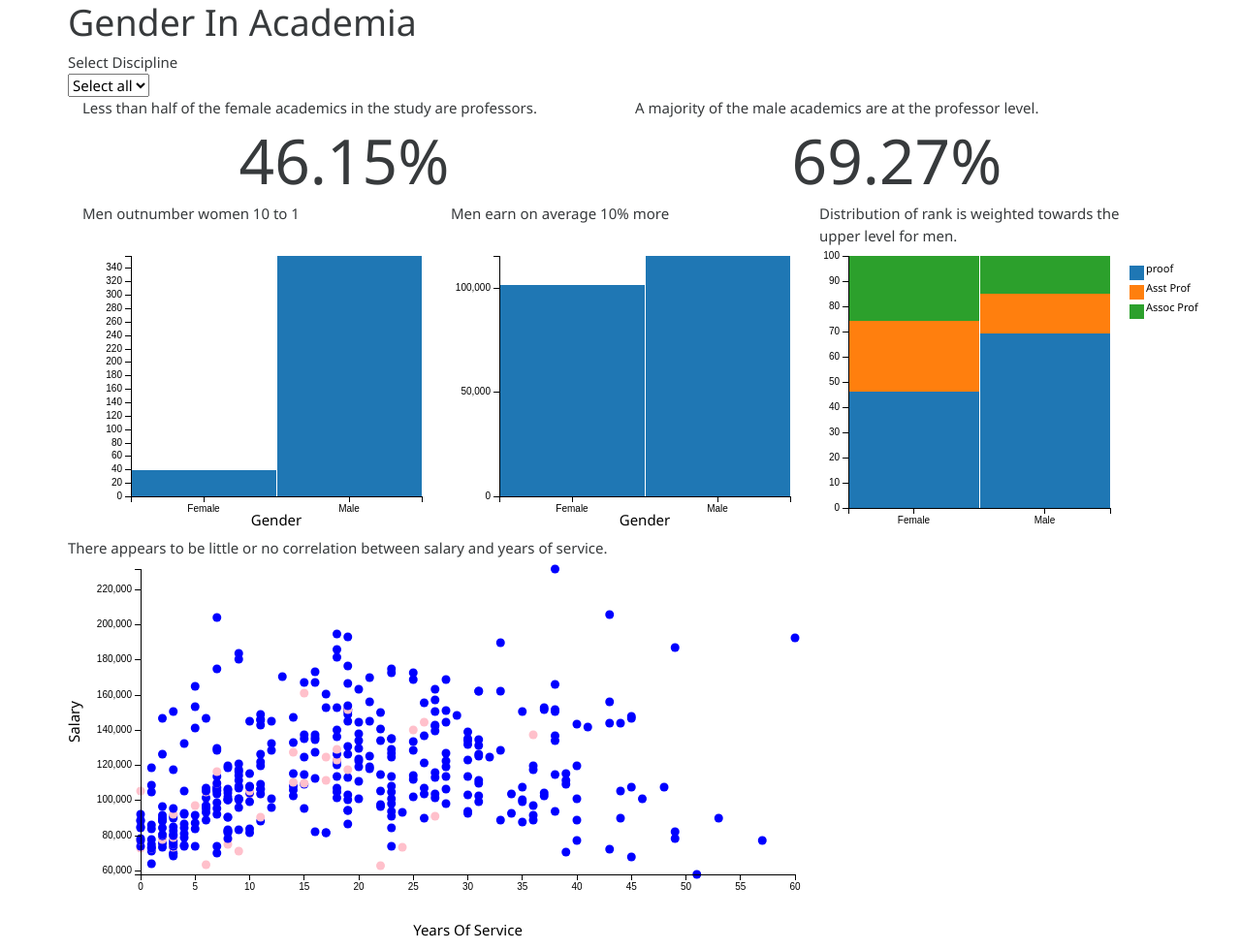
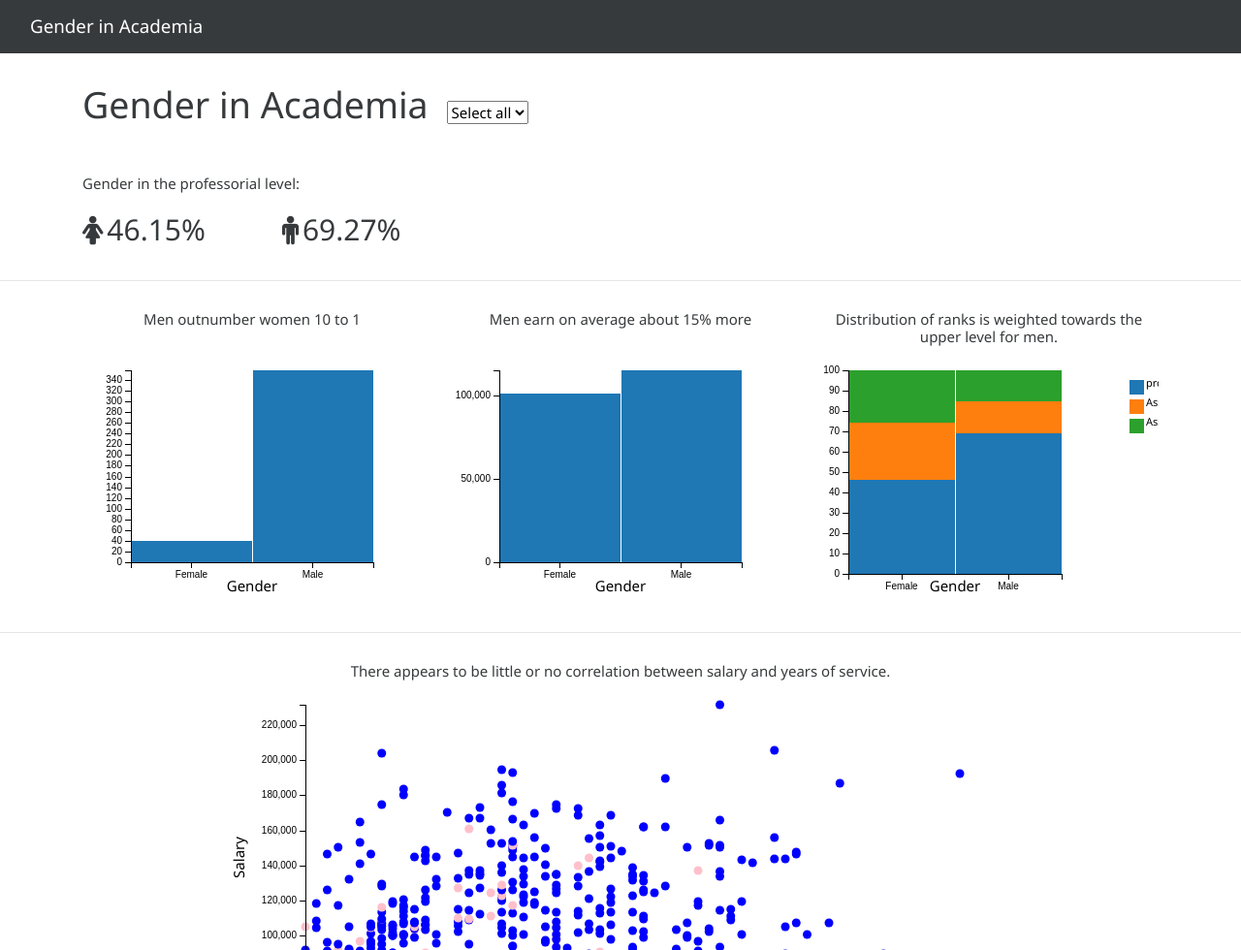
Before and after one commit to StephenWhittington/Dashboard-Mini-Project, a plain HTML site: page index.html in a window 1280 px wide. Shown: the top 980 px of the page at 97% size. Drawn offline with Linux system fonts and the light colour scheme.

Commit message:
added HTML layout with bootstrap, and styled with css

```diff
--- a/index.html
+++ b/index.html
@@ -9,6 +9,7 @@
 
     <link rel="stylesheet" href="static/css/bootstrap.min.css" type="text/css" />
     <link rel="stylesheet" href="static/css/dc.min.css" type="text/css" />
+    <link rel="stylesheet" type="text/css" href="https://maxcdn.bootstrapcdn.com/font-awesome/4.7.0/css/font-awesome.min.css">
     <link rel="stylesheet" href="static/css/style.css" type="text/css" />
 
     <script type="text/javascript" src="static/js/d3.min.js"></script>
@@ -21,60 +22,91 @@
 
 <body>
 
+    <nav class="navbar navbar-expand-lg navbar-dark bg-dark">
+        <div class="container-fluid">
+            <div class="navbar-header">
+                <a class="navbar-brand" href="#">Gender in Academia</a>
+            </div>
+        </div>
+    </nav>
+
+    <main>
+        <section class="section">
             <div class="container">
 
                 <div class="row">
-            <h1>Gender In Academia</h1>
+                    <div class="col-xs-12 col-sm-12">
+                        <h1 class="section-heading">Gender in Academia</h1>
+                        <div id="discipline-selector"></div>
+                    </div>
                 </div>
 
                 <div class="row">
-            <div class="col-md-offset-5">Select Discipline</div>
+                    <div class="col-xs-12 col-sm-12">
+                        <p class="section-paragraph">Gender in the professorial level:</p>
+                    </div>
+
+                    <div class="col-xs-12 col-sm-6 col-lg-6">
+                        <i class="fa fa-female fa-gender" aria-hidden="true"></i> <span class="number-box" id="percentage-of-women-professors"></span>
+                        <i class="fa fa-male fa-gender" aria-hidden="true"></i> <span class="number-box" id="percentage-of-men-professors"></span>
+                    </div>
+                </div>
+            </div>
+        </section>
+
+
+        <section class="section">
+            <div class="container">
+
+                <div class="row">
+                    <div class="col-xs-12 col-sm-4 text-center">
+                        <p class="section-paragraph">Men outnumber women 10 to 1</p>
+                    </div>
+                    <div class="col-xs-12 col-sm-4 text-center">
+                        <p class="section-paragraph">Men earn on average about 15% more</p>
+                    </div>
+                    <div class="col-xs-12 col-sm-4 text-center">
+                        <p class="section-paragraph">Distribution of ranks is weighted towards the upper level for men.</p>
+                    </div>
                 </div>
 
                 <div class="row">
-            <div class="col-md-offset-5" id="discipline-selector"></div>
+                    <div class="col-xs-12 col-sm-4 text-center" id="gender-balance" class="custom-chart"></div>
+                    <div class="col-xs-12 col-sm-4 text-center" id="average-salary" class="custom-chart"></div>
+                    <div class="col-xs-12 col-sm-4 text-center" id="rank-distribution" class="custom-chart"></div>
+                </div>
+            </div>
+        </section>
+
+        <section class="section">
+            <div class="container">
+
+                <div class="row">
+                    <div class="col-xs-12 col-sm-12 text-center">
+                        <p class="section-paragraph">There appears to be little or no correlation between salary and years of service.</p>
                     </div>
 
+                    <div class="col-xs-12 col-sm-12 text-center" id="service-salary">
+
+                    </div>
+                </div>
+            </div>
+        </section>
+
+        <section class="section">
+            <div class="container">
+
                 <div class="row">
-            <div class="col-md-6"> Less than half of the female academics in the study are professors.</div>
-            <div class="col-md-6"> A majority of the male academics are at the professor level.</div>
+                    <div class="col-xs-12 col-sm-12 text-center">
+                        <p class="section-paragraph">There is a very loose correlation between salary and years since receiving a PhD.</p>
                     </div>
 
-        <div class="row">
-            <div class="col-md-6 number-box" id="percentage-of-women-professors"></div>
-            <div class="col-md-6 number-box" id="percentage-of-men-professors"></div>
+                    <div class="col-xs-12 col-sm-12 text-center" id="phd-salary"></div>
                 </div>
 
-        <div class="row">
-            <div class="col-md-4">Men outnumber women 10 to 1</div>
-            <div class="col-md-4">Men earn on average 10% more</div>
-            <div class="col-md-4">Distribution of rank is weighted towards the upper level for men.</div>
             </div>
-
-        <div class="row">
-            <div class="col-md-4" id="gender-balance"></div>
-
-            <div class="col-md-4" id="average-salary"></div>
-
-            <div class="col-md-4" id="rank-distribution"></div>
-        </div>
-
-
-        <div class="row">
-            <div class="col-md-offset-2">There appears to be little or no correlation between salary and years of service.</div>
-        </div>
-        <div class="row">
-            <div class="col-md-offset-2" id="service-salary"></div>
-        </div>
-
-
-        <div class="row">
-            <div class="col-md-offset-2">There is a very lose correlation between salary and years since receiving a PhD.</div>
-        </div>
-        <div class="row">
-            <div class="col-md-offset-2" id="phd-salary"></div>
-        </div>
-    </div>
+        </section>
+    </main>
 
 
 </body>
--- a/static/css/style.css
+++ b/static/css/style.css
@@ -1,5 +1,37 @@
 .number-box {
-    font-size: 64px;
-    text-align: center;
-    line-height: normal;
+    margin-right: 75px;
 }
+
+.number-box,
+.fa.fa-gender {
+    font-size: 30px;
+    font-weight: 500;
+}
+
+.section-heading, #discipline-selector {
+    display: inline-block;
+    float: none;
+    margin: 0;
+}
+
+.section-heading {
+    margin-bottom: 50px;
+}
+
+#discipline-selector {
+    margin-left: 15px;
+}
+
+
+.section {
+    border-bottom: 1px solid #e6e6e6;
+    padding: 30px 0;
+}
+
+.section-paragraph {
+    line-height: 1.2;
+}
+
+.custom-chart {
+    margin-bottom: 40px;
+}
--- a/static/js/graph.js
+++ b/static/js/graph.js
@@ -78,8 +78,8 @@ function show_gender_balance(ndx) {
     var group = dim.group();
 
     dc.barChart("#gender-balance")
-        .width(400)
-        .height(300)
+        .width(350)
+        .height(250)
         .margins({ top: 10, right: 50, bottom: 30, left: 50 })
         .dimension(dim)
         .group(group)
@@ -122,8 +122,8 @@ function show_average_salaries(ndx) {
     var averageSalaryByGender = dim.group().reduce(add_item, remove_item, initialise);
 
     dc.barChart("#average-salary")
-        .width(400)
-        .height(300)
+        .width(350)
+        .height(250)
         .margins({ top: 10, right: 50, bottom: 30, left: 50 })
         .dimension(dim)
         .group(averageSalaryByGender)
@@ -170,8 +170,8 @@ function show_rank_distribution(ndx) {
     var assocProfByGender = rankByGender(dim, "AssocProf");
 
     dc.barChart("#rank-distribution")
-        .width(400)
-        .height(300)
+        .width(350)
+        .height(250)
         .dimension(dim)
         .group(profByGender, "proof")
         .stack(asstProfByGender, "Asst Prof")
@@ -186,6 +186,7 @@ function show_rank_distribution(ndx) {
         })
         .x(d3.scale.ordinal())
         .xUnits(dc.units.ordinal)
+        .xAxisLabel("Gender")
         .legend(dc.legend().x(320).y(20).itemHeight(15).gap(5))
         .margins({ top: 10, right: 100, bottom: 30, left: 30 });
 
```
Lines whose indentation alone changed are shown as unchanged.
